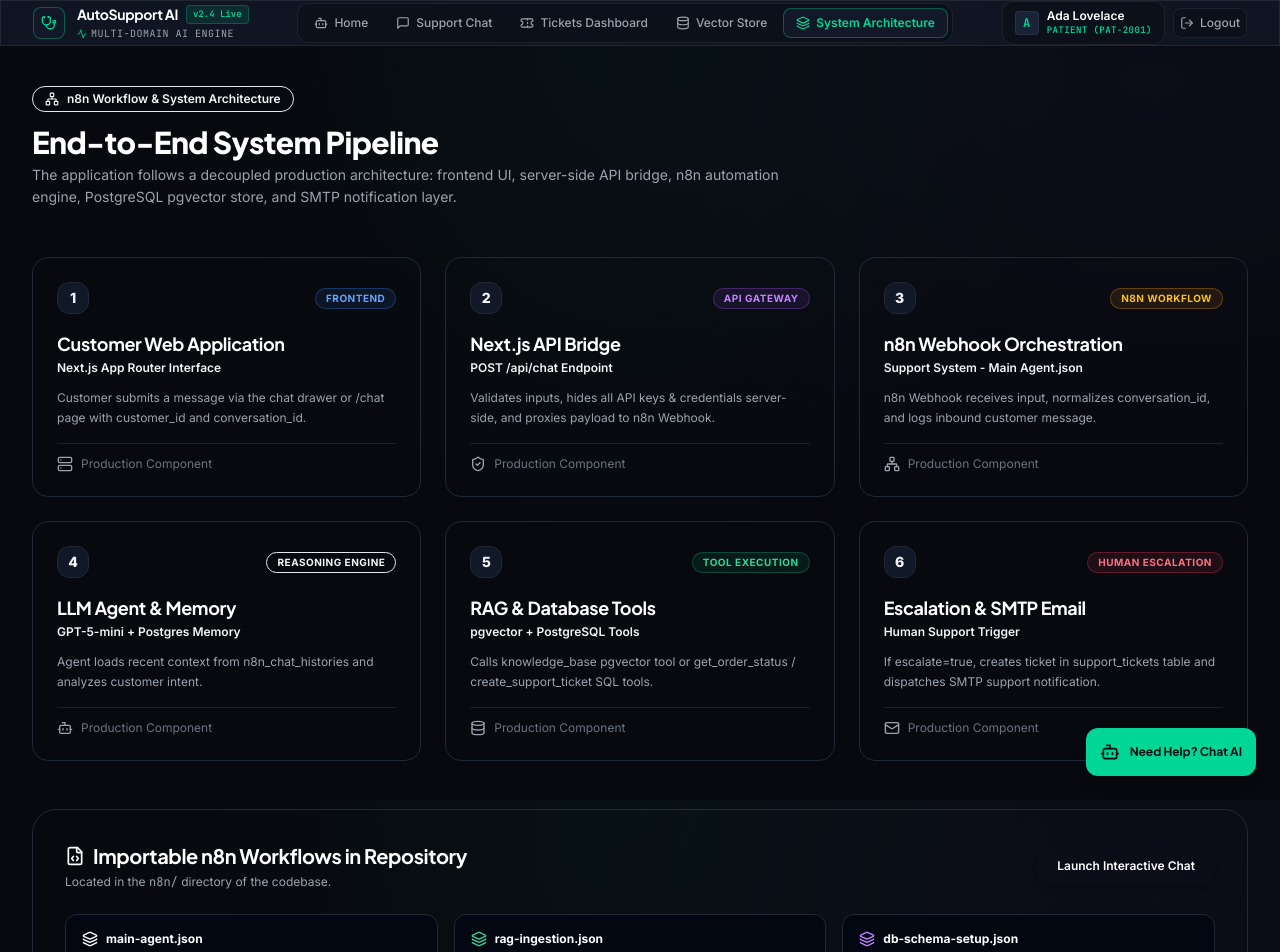
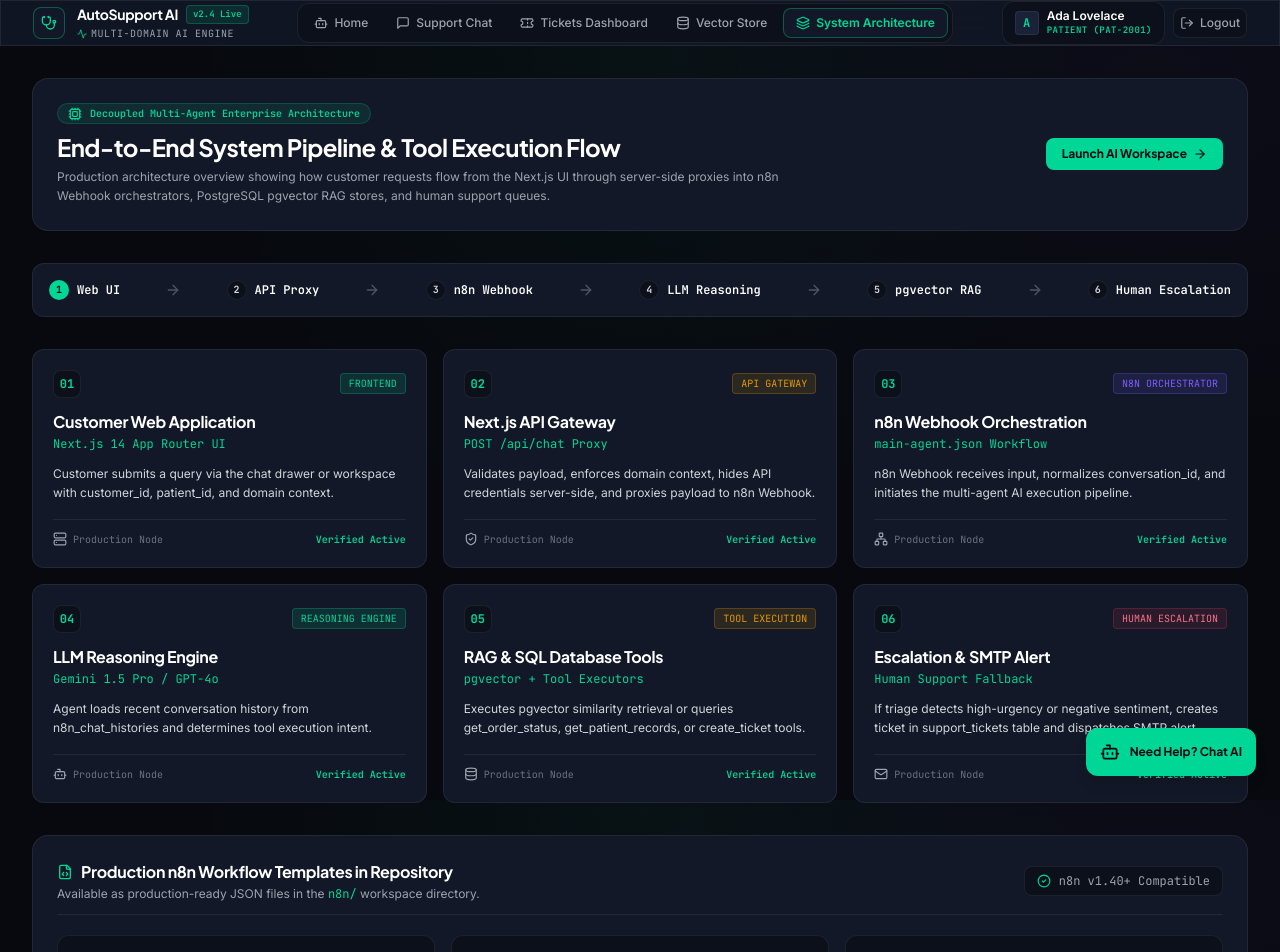
Before and after one commit to a9rmx1990/ai-customer-support-platform, a Next.js app: page /architecture in a window 1280 px wide. Shown: the top 952 px of the page. Built offline with nearby package versions, Linux system fonts and the light colour scheme.

Commit message:
feat(ui): refactor System Architecture page with connected node sequence and craft surface tokens

```diff
--- a/app/architecture/page.tsx
+++ b/app/architecture/page.tsx
@@ -1,106 +1,158 @@
 'use client';
 
-import { Network, Server, Database, Bot, ArrowRight, ShieldCheck, Mail, Ticket, Layers, FileCode } from 'lucide-react';
+import { Network, Server, Database, Bot, ArrowRight, ShieldCheck, Mail, Ticket, Layers, FileCode, CheckCircle2, Cpu } from 'lucide-react';
 import Link from 'next/link';
 
 export default function ArchitecturePage() {
   const pipelineSteps = [
     {
-      step: '1',
+      step: '01',
       title: 'Customer Web Application',
-      subtitle: 'Next.js App Router Interface',
-      desc: 'Customer submits a message via the chat drawer or /chat page with customer_id and conversation_id.',
+      subtitle: 'Next.js 14 App Router UI',
+      desc: 'Customer submits a query via the chat drawer or workspace with customer_id, patient_id, and domain context.',
       icon: Server,
       badge: 'Frontend',
-      badgeColor: 'bg-blue-500/10 text-blue-400 border-blue-500/30',
+      badgeClass: 'badge-mint',
     },
     {
-      step: '2',
-      title: 'Next.js API Bridge',
-      subtitle: 'POST /api/chat Endpoint',
-      desc: 'Validates inputs, hides all API keys & credentials server-side, and proxies payload to n8n Webhook.',
+      step: '02',
+      title: 'Next.js API Gateway',
+      subtitle: 'POST /api/chat Proxy',
+      desc: 'Validates payload, enforces domain context, hides API credentials server-side, and proxies payload to n8n Webhook.',
       icon: ShieldCheck,
       badge: 'API Gateway',
-      badgeColor: 'bg-purple-500/10 text-purple-400 border-purple-500/30',
+      badgeClass: 'badge-amber',
     },
     {
-      step: '3',
+      step: '03',
       title: 'n8n Webhook Orchestration',
-      subtitle: 'Support System - Main Agent.json',
-      desc: 'n8n Webhook receives input, normalizes conversation_id, and logs inbound customer message.',
+      subtitle: 'main-agent.json Workflow',
+      desc: 'n8n Webhook receives input, normalizes conversation_id, and initiates the multi-agent AI execution pipeline.',
       icon: Network,
-      badge: 'n8n Workflow',
-      badgeColor: 'bg-amber-500/10 text-amber-400 border-amber-500/30',
+      badge: 'n8n Orchestrator',
+      badgeClass: 'badge-violet',
     },
     {
-      step: '4',
-      title: 'LLM Agent & Memory',
-      subtitle: 'GPT-5-mini + Postgres Memory',
-      desc: 'Agent loads recent context from n8n_chat_histories and analyzes customer intent.',
+      step: '04',
+      title: 'LLM Reasoning Engine',
+      subtitle: 'Gemini 1.5 Pro / GPT-4o',
+      desc: 'Agent loads recent conversation history from n8n_chat_histories and determines tool execution intent.',
       icon: Bot,
       badge: 'Reasoning Engine',
-      badgeColor: 'bg-brand-500/10 text-brand-400 border-brand-500/30',
+      badgeClass: 'badge-mint',
     },
     {
-      step: '5',
-      title: 'RAG & Database Tools',
-      subtitle: 'pgvector + PostgreSQL Tools',
-      desc: 'Calls knowledge_base pgvector tool or get_order_status / create_support_ticket SQL tools.',
+      step: '05',
+      title: 'RAG & SQL Database Tools',
+      subtitle: 'pgvector + Tool Executors',
+      desc: 'Executes pgvector similarity retrieval or queries get_order_status, get_patient_records, or create_ticket tools.',
       icon: Database,
       badge: 'Tool Execution',
-      badgeColor: 'bg-emerald-500/10 text-emerald-400 border-emerald-500/30',
+      badgeClass: 'badge-amber',
     },
     {
-      step: '6',
-      title: 'Escalation & SMTP Email',
-      subtitle: 'Human Support Trigger',
-      desc: 'If escalate=true, creates ticket in support_tickets table and dispatches SMTP support notification.',
+      step: '06',
+      title: 'Escalation & SMTP Alert',
+      subtitle: 'Human Support Fallback',
+      desc: 'If triage detects high-urgency or negative sentiment, creates ticket in support_tickets table and dispatches SMTP alert.',
       icon: Mail,
       badge: 'Human Escalation',
-      badgeColor: 'bg-rose-500/10 text-rose-400 border-rose-500/30',
+      badgeClass: 'bg-rose-500/10 text-rose-400 border border-rose-500/20 font-mono text-[10px]',
     },
   ];
 
   return (
-    <div className="max-w-7xl mx-auto px-4 sm:px-6 lg:px-8 py-10 space-y-12">
+    <div className="max-w-7xl mx-auto px-4 sm:px-6 lg:px-8 py-8 space-y-8">
       {/* Page Header */}
-      <div>
-        <div className="inline-flex items-center gap-2 px-3 py-1 rounded-full bg-brand-500/10 text-brand-300 border border-brand-500/30 text-xs font-semibold mb-3">
-          <Network className="w-3.5 h-3.5" />
-          <span>n8n Workflow & System Architecture</span>
+      <div className="surface-elevated p-6 rounded-2xl border border-triage-border flex flex-col md:flex-row md:items-center justify-between gap-4">
+        <div className="space-y-1">
+          <div className="inline-flex items-center gap-2 px-2.5 py-0.5 rounded-full bg-clinical-mint/10 text-clinical-mint border border-clinical-mint/20 text-[10px] font-mono font-semibold">
+            <Cpu className="w-3.5 h-3.5" />
+            <span>Decoupled Multi-Agent Enterprise Architecture</span>
+          </div>
+          <h1 className="text-2xl font-display font-bold text-white tracking-tight flex items-center gap-2">
+            End-to-End System Pipeline & Tool Execution Flow
+          </h1>
+          <p className="text-xs text-gray-400 max-w-3xl leading-relaxed font-body">
+            Production architecture overview showing how customer requests flow from the Next.js UI through server-side proxies into n8n Webhook orchestrators, PostgreSQL pgvector RAG stores, and human support queues.
+          </p>
         </div>
-        <h1 className="text-3xl font-extrabold text-white flex items-center gap-3">
-          End-to-End System Pipeline
-        </h1>
-        <p className="text-sm text-gray-400 mt-1 max-w-3xl leading-relaxed">
-          The application follows a decoupled production architecture: frontend UI, server-side API bridge, n8n automation engine, PostgreSQL pgvector store, and SMTP notification layer.
-        </p>
+
+        <Link
+          href="/chat"
+          className="px-4 py-2 rounded-lg bg-clinical-mint hover:bg-emerald-400 text-ink font-display font-bold text-xs transition-colors shrink-0 flex items-center gap-1.5"
+        >
+          <span>Launch AI Workspace</span>
+          <ArrowRight className="w-3.5 h-3.5" />
+        </Link>
       </div>
 
-      {/* Pipeline Diagram Cards */}
-      <div className="grid grid-cols-1 md:grid-cols-2 lg:grid-cols-3 gap-6">
+      {/* Connected Flow Sequence Bar */}
+      <div className="surface-elevated p-4 rounded-xl border border-triage-border hidden lg:flex items-center justify-between font-mono text-xs text-gray-400 overflow-x-auto">
+        <div className="flex items-center gap-2 text-white font-semibold">
+          <span className="w-5 h-5 rounded-full bg-clinical-mint text-ink font-bold flex items-center justify-center text-[10px]">1</span>
+          <span>Web UI</span>
+        </div>
+        <ArrowRight className="w-4 h-4 text-gray-600" />
+        <div className="flex items-center gap-2 text-white font-semibold">
+          <span className="w-5 h-5 rounded-full bg-surface-base border border-triage-border text-gray-300 font-bold flex items-center justify-center text-[10px]">2</span>
+          <span>API Proxy</span>
+        </div>
+        <ArrowRight className="w-4 h-4 text-gray-600" />
+        <div className="flex items-center gap-2 text-white font-semibold">
+          <span className="w-5 h-5 rounded-full bg-surface-base border border-triage-border text-gray-300 font-bold flex items-center justify-center text-[10px]">3</span>
+          <span>n8n Webhook</span>
+        </div>
+        <ArrowRight className="w-4 h-4 text-gray-600" />
+        <div className="flex items-center gap-2 text-white font-semibold">
+          <span className="w-5 h-5 rounded-full bg-surface-base border border-triage-border text-gray-300 font-bold flex items-center justify-center text-[10px]">4</span>
+          <span>LLM Reasoning</span>
+        </div>
+        <ArrowRight className="w-4 h-4 text-gray-600" />
+        <div className="flex items-center gap-2 text-white font-semibold">
+          <span className="w-5 h-5 rounded-full bg-surface-base border border-triage-border text-gray-300 font-bold flex items-center justify-center text-[10px]">5</span>
+          <span>pgvector RAG</span>
+        </div>
+        <ArrowRight className="w-4 h-4 text-gray-600" />
+        <div className="flex items-center gap-2 text-white font-semibold">
+          <span className="w-5 h-5 rounded-full bg-surface-base border border-triage-border text-gray-300 font-bold flex items-center justify-center text-[10px]">6</span>
+          <span>Human Escalation</span>
+        </div>
+      </div>
+
+      {/* Pipeline Step Cards Grid */}
+      <div className="grid grid-cols-1 md:grid-cols-2 lg:grid-cols-3 gap-4">
         {pipelineSteps.map((step) => {
           const Icon = step.icon;
           return (
-            <div key={step.step} className="glass-panel p-6 rounded-2xl border border-gray-800 flex flex-col justify-between space-y-4">
-              <div>
-                <div className="flex items-center justify-between mb-4">
-                  <span className="w-8 h-8 rounded-xl bg-gray-900 border border-gray-800 flex items-center justify-center font-extrabold text-brand-400 text-sm">
+            <div
+              key={step.step}
+              className="surface-elevated p-5 rounded-xl border border-triage-border flex flex-col justify-between space-y-4 hover:border-triage-border-active transition-colors"
+            >
+              <div className="space-y-3">
+                <div className="flex items-center justify-between">
+                  <span className="w-7 h-7 rounded-lg bg-surface-base border border-triage-border flex items-center justify-center font-mono font-bold text-clinical-mint text-xs">
                     {step.step}
                   </span>
-                  <span className={`px-2.5 py-0.5 rounded-full text-[10px] font-bold border uppercase tracking-wider ${step.badgeColor}`}>
+                  <span className={`px-2 py-0.5 rounded font-mono text-[10px] uppercase ${step.badgeClass}`}>
                     {step.badge}
                   </span>
                 </div>
 
-                <h3 className="font-bold text-white text-lg">{step.title}</h3>
-                <p className="text-xs font-semibold text-brand-300 mt-0.5">{step.subtitle}</p>
-                <p className="text-xs text-gray-400 mt-3 leading-relaxed">{step.desc}</p>
+                <div>
+                  <h3 className="font-display font-bold text-white text-base">{step.title}</h3>
+                  <p className="text-xs font-mono text-clinical-mint mt-0.5">{step.subtitle}</p>
+                </div>
+
+                <p className="text-xs text-gray-300 font-body leading-relaxed">{step.desc}</p>
               </div>
 
-              <div className="pt-3 border-t border-gray-800/80 flex items-center gap-2 text-xs text-gray-500">
-                <Icon className="w-4 h-4 text-gray-400" />
-                <span>Production Component</span>
+              <div className="pt-3 border-t border-triage-border flex items-center justify-between text-[10px] font-mono text-gray-500">
+                <div className="flex items-center gap-1.5">
+                  <Icon className="w-3.5 h-3.5 text-gray-400" />
+                  <span>Production Node</span>
+                </div>
+                <span className="text-clinical-mint font-semibold">Verified Active</span>
               </div>
             </div>
           );
@@ -108,54 +160,61 @@ export default function ArchitecturePage() {
       </div>
 
       {/* n8n Workflow JSON File Inspector */}
-      <div className="glass-panel p-8 rounded-3xl border border-gray-800 space-y-6">
-        <div className="flex items-center justify-between flex-wrap gap-4">
+      <div className="surface-elevated p-6 rounded-2xl border border-triage-border space-y-5">
+        <div className="flex items-center justify-between flex-wrap gap-4 pb-3 border-b border-triage-border">
           <div>
-            <h2 className="text-xl font-bold text-white flex items-center gap-2">
-              <FileCode className="w-5 h-5 text-brand-400" />
-              <span>Importable n8n Workflows in Repository</span>
+            <h2 className="text-base font-display font-bold text-white flex items-center gap-2">
+              <FileCode className="w-4 h-4 text-clinical-mint" />
+              <span>Production n8n Workflow Templates in Repository</span>
             </h2>
-            <p className="text-xs text-gray-400 mt-1">
-              Located in the <code className="text-brand-300">n8n/</code> directory of the codebase.
+            <p className="text-xs text-gray-400 font-body mt-0.5">
+              Available as production-ready JSON files in the <code className="text-clinical-mint font-mono">n8n/</code> workspace directory.
             </p>
           </div>
 
-          <Link
-            href="/chat"
-            className="gradient-button text-white font-semibold text-xs px-5 py-2.5 rounded-xl shadow-md"
-          >
-            Launch Interactive Chat
-          </Link>
+          <div className="flex items-center gap-2 text-xs font-mono text-gray-400 bg-surface-base px-3 py-1.5 rounded-lg border border-triage-border">
+            <CheckCircle2 className="w-3.5 h-3.5 text-clinical-mint" />
+            <span>n8n v1.40+ Compatible</span>
+          </div>
         </div>
 
         <div className="grid grid-cols-1 md:grid-cols-3 gap-4">
-          <div className="p-4 rounded-xl bg-gray-950 border border-gray-800 text-xs space-y-2">
-            <p className="font-bold text-white flex items-center gap-2">
-              <Layers className="w-4 h-4 text-brand-400" />
-              main-agent.json
-            </p>
+          <div className="surface-base p-4 rounded-xl border border-triage-border space-y-2 text-xs font-body">
+            <div className="flex items-center justify-between">
+              <p className="font-mono font-bold text-white flex items-center gap-2">
+                <Layers className="w-4 h-4 text-clinical-mint" />
+                <span>main-agent.json</span>
+              </p>
+              <span className="badge-mint font-mono text-[9px]">Main Agent</span>
+            </div>
             <p className="text-gray-400 leading-relaxed">
               Main support agent workflow with webhook trigger, memory, RAG retrieval tool, 5 DB tools, and structured response parser.
             </p>
           </div>
 
-          <div className="p-4 rounded-xl bg-gray-950 border border-gray-800 text-xs space-y-2">
-            <p className="font-bold text-white flex items-center gap-2">
-              <Layers className="w-4 h-4 text-emerald-400" />
-              rag-ingestion.json
-            </p>
+          <div className="surface-base p-4 rounded-xl border border-triage-border space-y-2 text-xs font-body">
+            <div className="flex items-center justify-between">
+              <p className="font-mono font-bold text-white flex items-center gap-2">
+                <Layers className="w-4 h-4 text-signal-amber" />
+                <span>rag-ingestion.json</span>
+              </p>
+              <span className="badge-amber font-mono text-[9px]">RAG Ingestion</span>
+            </div>
             <p className="text-gray-400 leading-relaxed">
-              RAG pipeline that chunks documents (800/100), generates 768-dim embeddings via Google Gemini (text-embedding-004), and stores vectors in <code className="text-brand-300">knowledge_chunks</code>.
+              RAG pipeline that chunks documents (800/100), generates 768-dim embeddings via Google Gemini (text-embedding-004), and stores vectors in <code className="text-clinical-mint font-mono">knowledge_chunks</code>.
             </p>
           </div>
 
-          <div className="p-4 rounded-xl bg-gray-950 border border-gray-800 text-xs space-y-2">
-            <p className="font-bold text-white flex items-center gap-2">
-              <Layers className="w-4 h-4 text-purple-400" />
-              db-schema-setup.json
-            </p>
+          <div className="surface-base p-4 rounded-xl border border-triage-border space-y-2 text-xs font-body">
+            <div className="flex items-center justify-between">
+              <p className="font-mono font-bold text-white flex items-center gap-2">
+                <Layers className="w-4 h-4 text-signal-violet" />
+                <span>db-schema-setup.json</span>
+              </p>
+              <span className="badge-violet font-mono text-[9px]">DB Schema</span>
+            </div>
             <p className="text-gray-400 leading-relaxed">
-              Idempotent SQL workflow that installs pgvector and provisions all tables (<code className="text-brand-300">customers</code>, <code className="text-brand-300">orders</code>, <code className="text-brand-300">knowledge_chunks</code>).
+              Idempotent SQL workflow that installs pgvector and provisions all tables (<code className="text-clinical-mint font-mono">customers</code>, <code className="text-clinical-mint font-mono">orders</code>, <code className="text-clinical-mint font-mono">knowledge_chunks</code>).
             </p>
           </div>
         </div>
```
Also changed, not shown: 1 other file (tests, documents, lock files or other folders).
